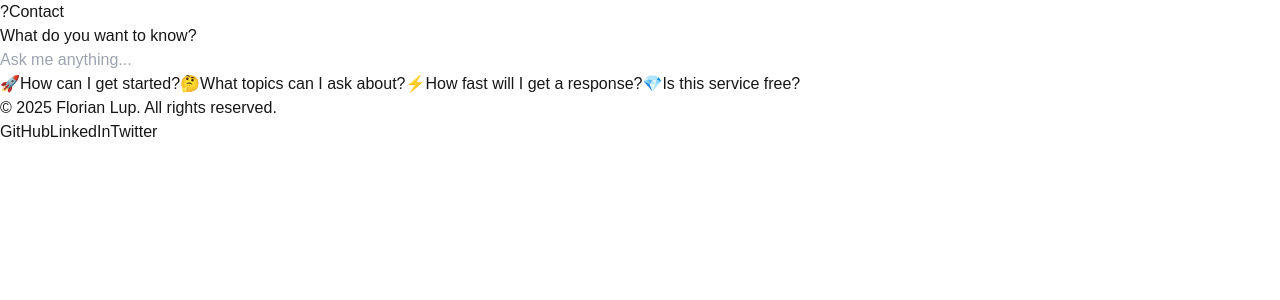
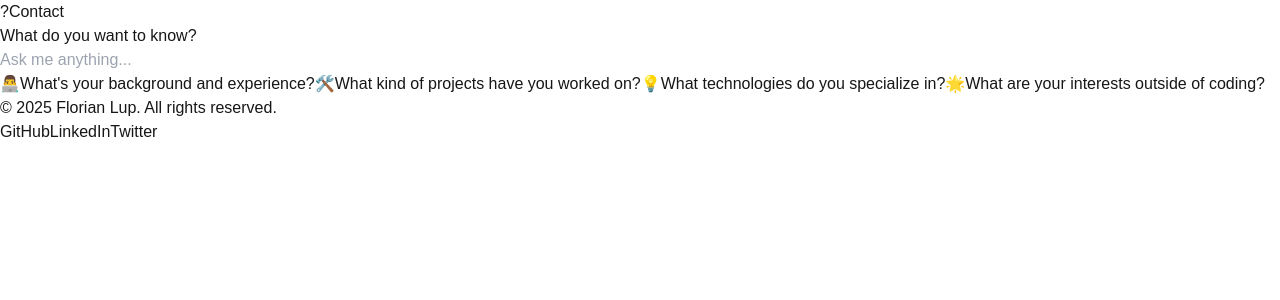
Before and after one commit to florian-lup/mirror-image, a Next.js app: page / in a window 1280 px wide. Shown: the top 300 px of the page. Built offline with nearby package versions, Linux system fonts and the light colour scheme.

Commit message:
Update FaqList with personalized interview-style questions

```diff
--- a/src/components/WelcomePage/components/FaqList.tsx
+++ b/src/components/WelcomePage/components/FaqList.tsx
@@ -1,10 +1,10 @@
 "use client";
 
 const questions = [
-  { text: "How can I get started?", emoji: "🚀" },
-  { text: "What topics can I ask about?", emoji: "🤔" },
-  { text: "How fast will I get a response?", emoji: "⚡" },
-  { text: "Is this service free?", emoji: "💎" }
+  { text: "What's your background and experience?", emoji: "👨‍💻" },
+  { text: "What kind of projects have you worked on?", emoji: "🛠️" },
+  { text: "What technologies do you specialize in?", emoji: "💡" },
+  { text: "What are your interests outside of coding?", emoji: "🌟" }
 ];
 
 export const FaqList = () => {
```
